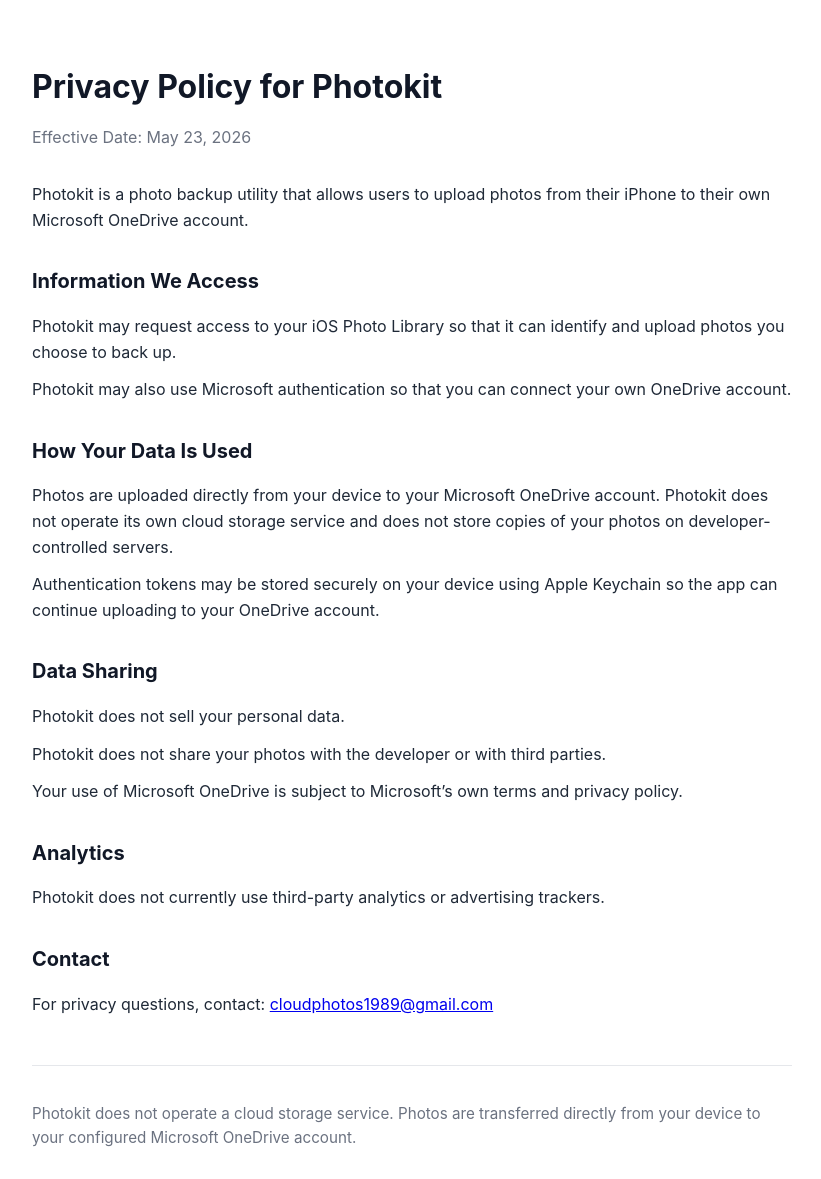
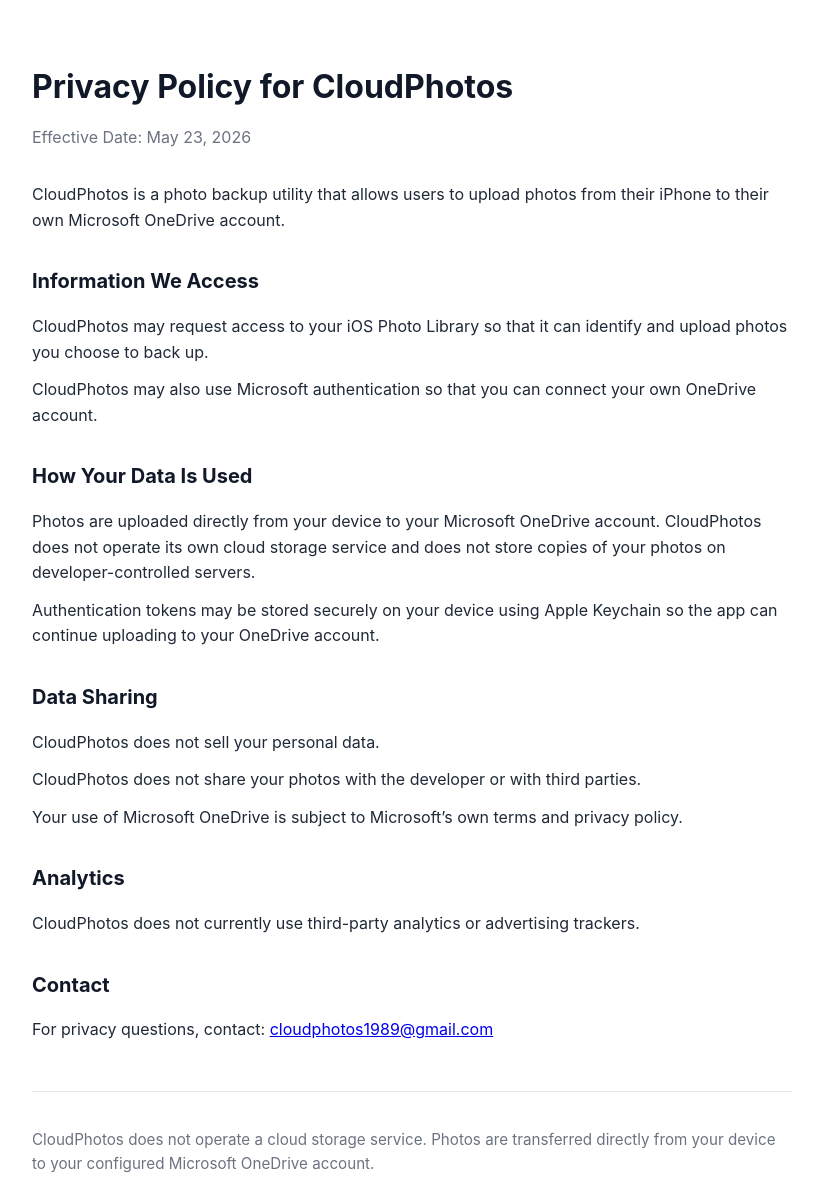
Before and after one commit to cloudphotos1989/cloudphotos-privacy, a plain HTML site: page index.html in a window 1280 px wide. Shown: the whole page, without its empty margins (228-1049 px from the left). Drawn offline with Linux system fonts and the light colour scheme.

Commit message:
Update index.html

```diff
--- a/index.html
+++ b/index.html
@@ -3,7 +3,7 @@
 <head>
   <meta charset="UTF-8" />
   <meta name="viewport" content="width=device-width, initial-scale=1.0" />
-  <title>Photokit Privacy Policy</title>
+  <title>CloudPhotos Privacy Policy</title>
   <style>
     body {
       font-family: -apple-system, BlinkMacSystemFont, "Segoe UI", Roboto, Helvetica, Arial, sans-serif;
@@ -46,24 +46,24 @@
   </style>
 </head>
 <body>
-  <h1>Privacy Policy for Photokit</h1>
+  <h1>Privacy Policy for CloudPhotos</h1>
 
   <p class="date">Effective Date: May 23, 2026</p>
 
   <p>
-    Photokit is a photo backup utility that allows users to upload photos from their iPhone
+    CloudPhotos is a photo backup utility that allows users to upload photos from their iPhone
     to their own Microsoft OneDrive account.
   </p>
 
   <h2>Information We Access</h2>
 
   <p>
-    Photokit may request access to your iOS Photo Library so that it can identify and upload
+    CloudPhotos may request access to your iOS Photo Library so that it can identify and upload
     photos you choose to back up.
   </p>
 
   <p>
-    Photokit may also use Microsoft authentication so that you can connect your own OneDrive
+    CloudPhotos may also use Microsoft authentication so that you can connect your own OneDrive
     account.
   </p>
 
@@ -71,7 +71,7 @@
 
   <p>
     Photos are uploaded directly from your device to your Microsoft OneDrive account.
-    Photokit does not operate its own cloud storage service and does not store copies of your
+    CloudPhotos does not operate its own cloud storage service and does not store copies of your
     photos on developer-controlled servers.
   </p>
 
@@ -83,11 +83,11 @@
   <h2>Data Sharing</h2>
 
   <p>
-    Photokit does not sell your personal data.
+    CloudPhotos does not sell your personal data.
   </p>
 
   <p>
-    Photokit does not share your photos with the developer or with third parties.
+    CloudPhotos does not share your photos with the developer or with third parties.
   </p>
 
   <p>
@@ -97,7 +97,7 @@
   <h2>Analytics</h2>
 
   <p>
-    Photokit does not currently use third-party analytics or advertising trackers.
+    CloudPhotos does not currently use third-party analytics or advertising trackers.
   </p>
 
   <h2>Contact</h2>
@@ -109,7 +109,7 @@
 
   <div class="footer">
     <p>
-      Photokit does not operate a cloud storage service. Photos are transferred directly from
+      CloudPhotos does not operate a cloud storage service. Photos are transferred directly from
       your device to your configured Microsoft OneDrive account.
     </p>
   </div>
```
